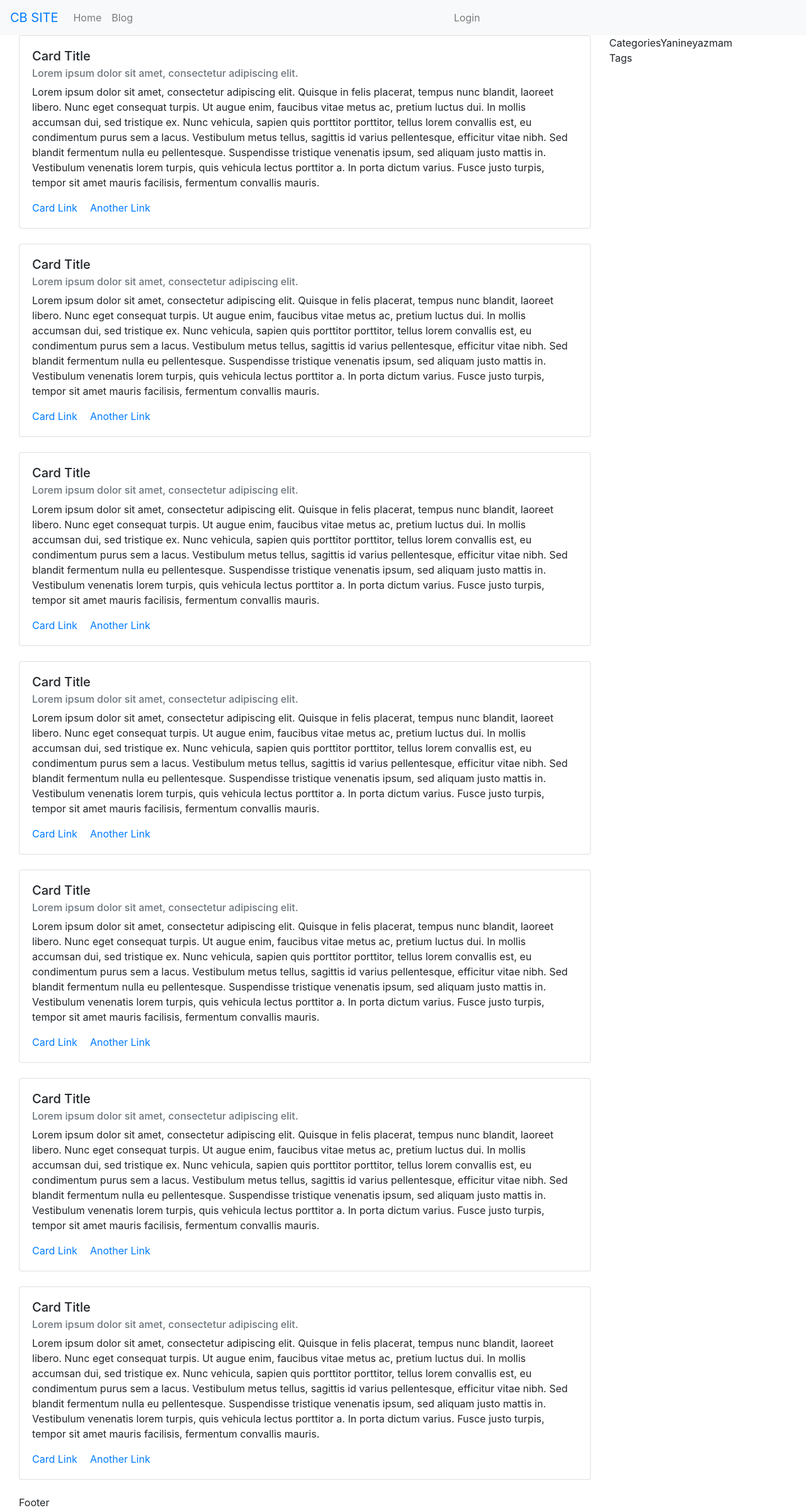
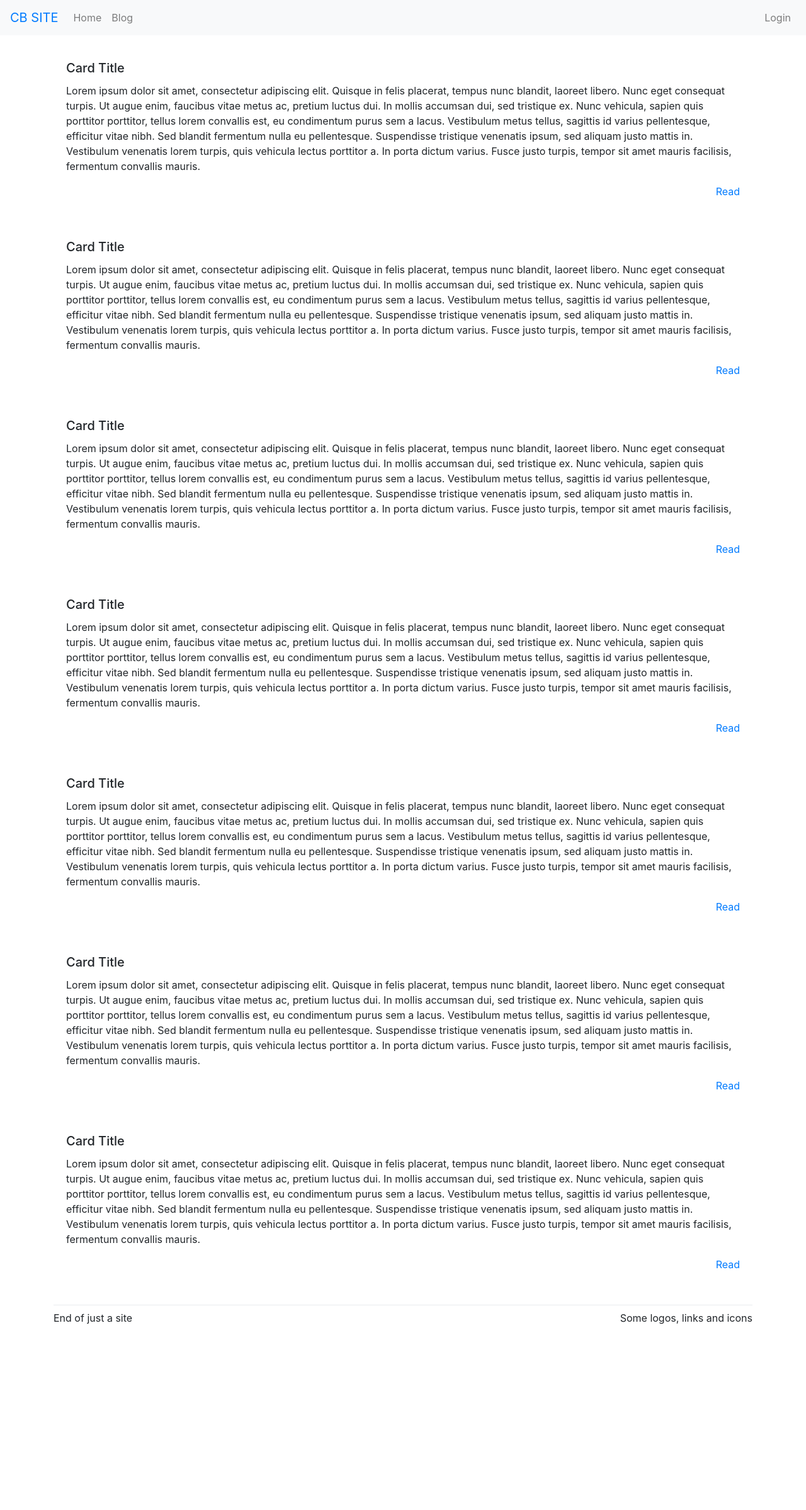
Before and after one commit to cbidici/cbsite-fe, a React (Create React App) app: page /blog in a window 1280 px wide. Shown: the whole page at 63% size. After the commit the page ends 2223 px from the top, so only its background shows below. Built offline with nearby package versions, Linux system fonts and the light colour scheme.

Commit message:
Add footer and more styling.

```diff
--- a/src/blog/Blog.js
+++ b/src/blog/Blog.js
@@ -1,6 +1,4 @@
 import React from 'react';
-import CategorySelector from './CategorySelector'
-import TagSelector from './TagSelector'
 import PostList from './PostList'
 import Post from './Post'
 import {Route} from 'react-router-dom'
@@ -11,13 +9,9 @@ class Blog extends React.Component {
     render(){
         return (
             <Row>
-                <Col sm={9}>
+                <Col sm={12}>
                     <Route exact={true} path='/blog/' component={PostList} />
                     <Route path='/blog/:id' component={Post} />
-                </Col>
-                <Col sm={3}>
-                    <CategorySelector/>
-                    <TagSelector/>
                 </Col>
             </Row>
         );
--- a/src/blog/CategorySelector.js
+++ /dev/null
@@ -1,9 +0,0 @@
-import React from 'react';
-
-class CategorySelector extends React.Component {
-    render() {
-        return(<div>CategoriesYanineyazmam</div>);
-    }
-}
-
-export default CategorySelector
--- a/src/blog/PostCard.js
+++ b/src/blog/PostCard.js
@@ -1,17 +1,16 @@
 import React from 'react'
 import {Card} from 'react-bootstrap'
+import {Link} from 'react-router-dom'
 
 class Post extends React.Component {
 
     render() {
         return (
-            <Card>
+            <Card style={{"border":0}}>
                 <Card.Body>
                     <Card.Title>Card Title</Card.Title>
-                    <Card.Subtitle className="mb-2 text-muted">Lorem ipsum dolor sit amet, consectetur adipiscing elit.</Card.Subtitle>
                     <Card.Text>Lorem ipsum dolor sit amet, consectetur adipiscing elit. Quisque in felis placerat, tempus nunc blandit, laoreet libero. Nunc eget consequat turpis. Ut augue enim, faucibus vitae metus ac, pretium luctus dui. In mollis accumsan dui, sed tristique ex. Nunc vehicula, sapien quis porttitor porttitor, tellus lorem convallis est, eu condimentum purus sem a lacus. Vestibulum metus tellus, sagittis id varius pellentesque, efficitur vitae nibh. Sed blandit fermentum nulla eu pellentesque. Suspendisse tristique venenatis ipsum, sed aliquam justo mattis in. Vestibulum venenatis lorem turpis, quis vehicula lectus porttitor a. In porta dictum varius. Fusce justo turpis, tempor sit amet mauris facilisis, fermentum convallis mauris.</Card.Text>
-                    <Card.Link href="#">Card Link</Card.Link>
-                    <Card.Link href="#">Another Link</Card.Link>
+                    <Link to="/blog/1/" className="card-link float-right">Read</Link>
                 </Card.Body>
             </Card>
         );
--- a/src/blog/TagSelector.js
+++ /dev/null
@@ -1,9 +0,0 @@
-import React from 'react';
-
-class TagSelector extends React.Component {
-    render() {
-        return(<div>Tags</div>);
-    }
-}
-
-export default TagSelector
--- /dev/null
+++ b/src/main/Footer.js
@@ -0,0 +1,17 @@
+import React from 'react'
+import {Container} from 'react-bootstrap'
+
+class Footer extends React.Component {
+    render() {
+        return(
+            <Container style={{marginBottom:150}}>
+                <div className="dropdown-divider"></div>
+                <div className="float-left">End of just a site</div>
+                <div className="float-right">Some logos, links and icons</div>
+            </Container>
+        );
+    }
+
+}
+
+export default Footer
--- a/src/main/Main.js
+++ b/src/main/Main.js
@@ -1,8 +1,9 @@
 import React from 'react'
-import TopMenu from './TopMenu'
+import TopNav from './TopNav'
 import Blog from '../blog/Blog'
 import {Route} from 'react-router-dom'
 import {Container} from 'react-bootstrap'
+import Footer from './Footer'
 import 'bootstrap/dist/css/bootstrap.min.css';
 
 import './main.css'
@@ -12,14 +13,16 @@ class Main extends React.Component {
     render() {
         return(
             <Container fluid>
-                <TopMenu/>
-                <Container style={{marginTop:56}} fluid>
-                    <Route exact={true} path='/' render={()=>(<div>Home</div>)} />
+                <TopNav/>
+                <Container style={{marginTop:76}}>
+                    <Route exact={true} path='/' render={()=>(<div style={{minHeight:800}}>
+                        This website is being developed for pure personal joy. What you're looking for is most probably not here.
+                    </div>)} />
                     <Route path='/blog/' component={Blog} />
                 </Container>
-                <Container fluid>
-                    Footer
-                </Container>
+                <Footer>
+                    asdas
+                </Footer>
             </Container>
         );
     }
--- a/src/main/TopMenu.js
+++ b/src/main/TopNav.js
@@ -3,7 +3,7 @@ import {Link} from 'react-router-dom'
 import {Navbar, Nav} from 'react-bootstrap'
 
 
-class TopMenu extends React.Component {
+class TopNav extends React.Component {
   render() {
     return (
       <Navbar fixed="top" bg="light" expand="lg">
@@ -14,7 +14,7 @@ class TopMenu extends React.Component {
             <Link className='nav-link' to={'/'}>Home</Link>
             <Link className='nav-link' to={'/blog/'}>Blog</Link>
           </Nav>
-          <Nav className="mr-auto">
+          <Nav className="justify-content-end">
             <Link className='nav-link' to={'/login/'}>Login</Link>
           </Nav>
         </Navbar.Collapse>
@@ -23,4 +23,4 @@ class TopMenu extends React.Component {
   }
 }
 
-export default TopMenu;
+export default TopNav;
```
